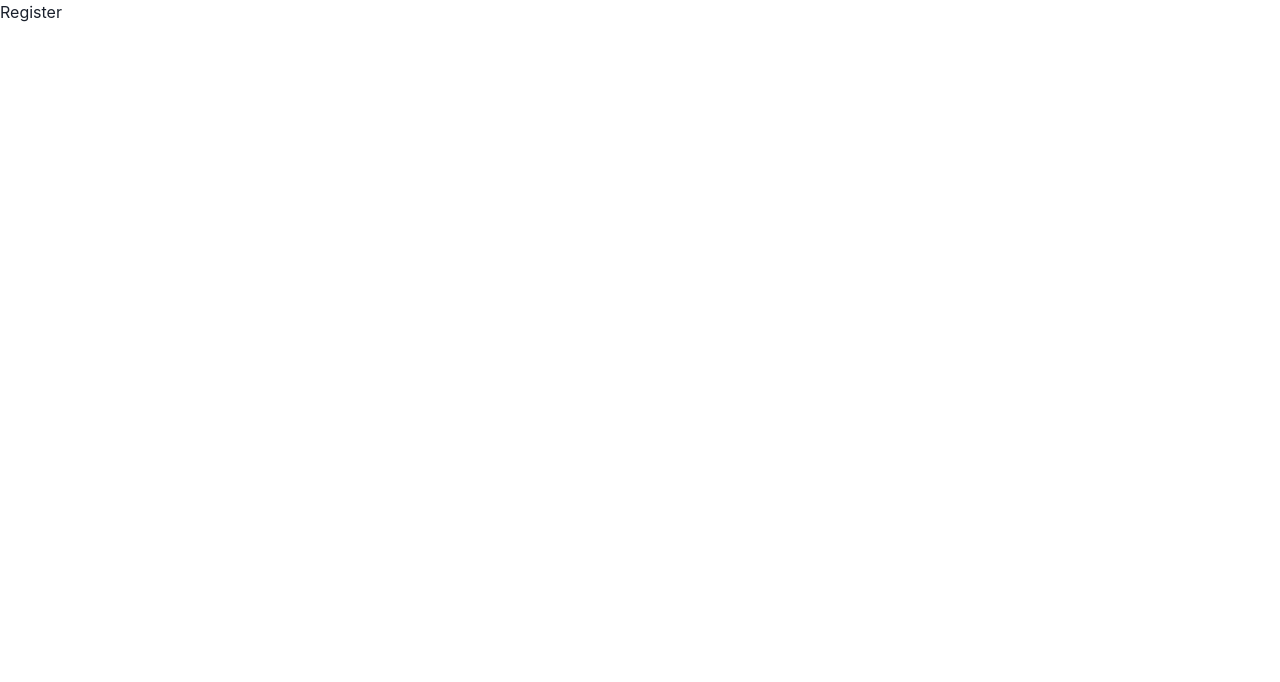
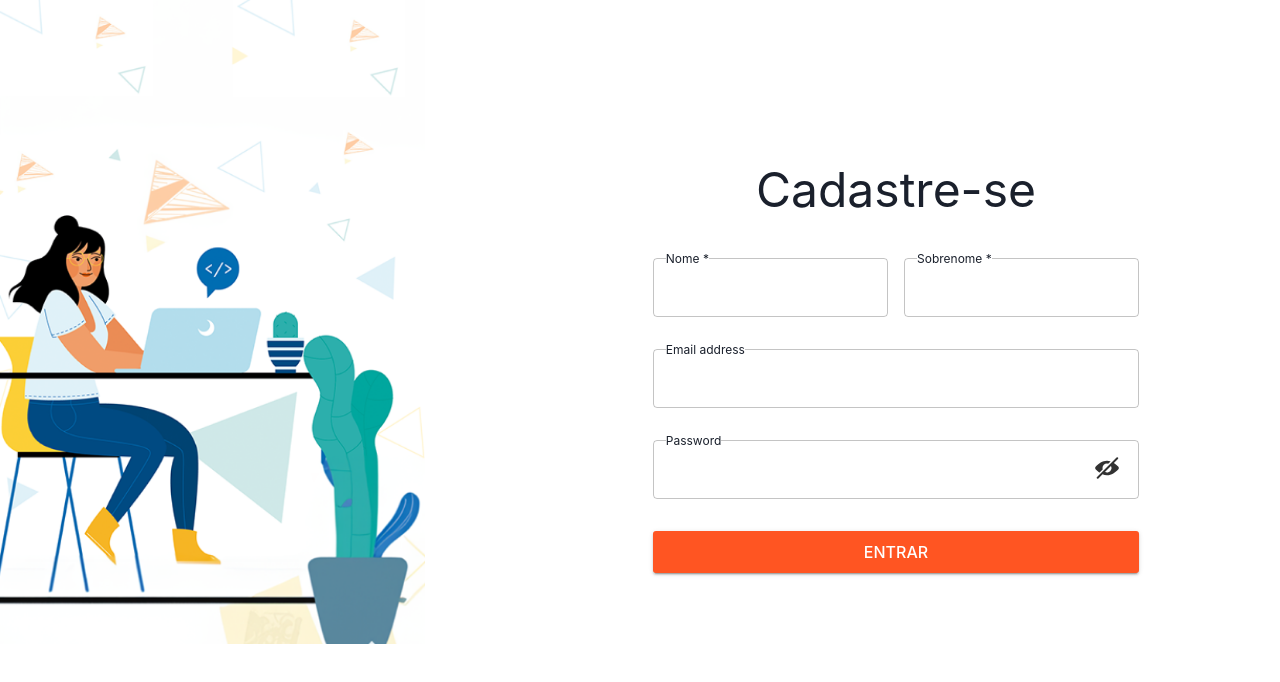
Before and after one commit to squad3-hackathon/squad3_hackathon_frontend, a React (Vite) app: page /register in a window 1280 px wide. Shown: the top 682 px of the page. Built offline with nearby package versions, Linux system fonts and the light colour scheme; the HTML template or start-up script is replaced by a standard one.

Commit message:
Criação da página de cadastro de usuário

```diff
--- a/src/Components/Login.jsx
+++ b/src/Components/Login.jsx
@@ -56,7 +56,7 @@ const Login = () => {
             justifyContent="center"
           >
             <Box w={{ base: "90vw", md: "38vw" }}>
-              <Text fontSize={[null, "1.5rem", "3rem"]}>
+              <Text fontSize={[null, "1.5rem", "3rem"]} textAlign="center">
                 Entre no Orange Portfólio
               </Text>
               <Text
--- a/src/Components/Register.jsx
+++ b/src/Components/Register.jsx
@@ -1,7 +1,126 @@
-import React from "react";
+import React, { useState } from "react";
+import {
+  Box,
+  Flex,
+  Img,
+  Text,
+  Grid,
+  GridItem,
+  InputGroup,
+  InputRightElement,
+} from "@chakra-ui/react";
+import { ViewIcon, ViewOffIcon } from "@chakra-ui/icons";
+import Input from "../Foms/Input";
+import RegisterImg from "../assets/img_cadastro.png";
+import Button from "../Foms/ButtonRegister";
+import useForm from "../Hooks/useForms";
+import { Helmet } from "react-helmet";
 
 const Register = () => {
-  return <div>Register</div>;
+  /*Show Password  */
+  const [show, setShow] = React.useState(false);
+  const handleClick = () => setShow(!show);
+
+  /*Submit Form */
+  const email = useForm();
+  const password = useForm();
+  const nome = useForm();
+  const sobrenome = useForm();
+
+  async function handleSubmit(event) {
+    event.preventDefault();
+
+    if (email.validate() && password.validate()) {
+      userLogin(email.value, password.value);
+    }
+  }
+
+  return (
+    <>
+      <header>
+        <Helmet>
+          <title>Orange - Cadastro</title>
+          <meta name="Página de Cadastro" content="register page" />
+        </Helmet>
+      </header>
+      <Flex align="center" justifyContent="center" alignItems="center">
+        <section>
+          <Box w="40vw" h="100vh" display={{ base: "none", md: "block" }}>
+            <Img src={RegisterImg} alt="imagem login" w="83%" />
+          </Box>
+        </section>
+        <section>
+          <Box
+            w={{ base: "100vw", md: "60vw" }}
+            h="100vh"
+            pt={{ base: "50%", md: "20%" }}
+            display="flex"
+            justifyContent="center"
+          >
+            <Box w={{ base: "90vw", md: "38vw" }}>
+              <Text fontSize={[null, "1.5rem", "3rem"]} textAlign="center">
+                Cadastre-se
+              </Text>
+              <form onSubmit={handleSubmit}>
+                <Grid
+                  templateColumns="repeat(auto-fit, minmax(100px, 1fr))"
+                  gap={4}
+                >
+                  <GridItem w="100%">
+                    <Input
+                      id="Nome"
+                      legend="Nome"
+                      type="text"
+                      name="Nome"
+                      isRequired
+                      {...nome}
+                    />
+                  </GridItem>
+                  <GridItem w="100%">
+                    <Input
+                      id="Sobrenome"
+                      legend="Sobrenome"
+                      type="text"
+                      name="Sobrenome"
+                      isRequired
+                      {...sobrenome}
+                    />
+                  </GridItem>
+                </Grid>
+                <Input
+                  id="Email"
+                  legend="Email address"
+                  type="text"
+                  name="email"
+                  {...email}
+                />
+                <InputGroup display="flex" flexWrap="wrap" flexDir="row">
+                  <Input
+                    id="Password"
+                    legend="Password"
+                    name="password"
+                    type={show ? "text" : "password"}
+                    placeholder="Enter password"
+                    {...password}
+                  />
+                  <InputRightElement width="2rem" m="2.5rem 1rem">
+                    <button onClick={handleClick}>
+                      {show ? (
+                        <ViewIcon w={6} h={6} color="#323232" />
+                      ) : (
+                        <ViewOffIcon w={6} h={6} color="#323232" />
+                      )}
+                    </button>
+                  </InputRightElement>
+                </InputGroup>
+                <Button>Entrar</Button>
+              </form>
+            </Box>
+          </Box>
+        </section>
+      </Flex>
+    </>
+  );
 };
 
 export default Register;
--- a/src/Foms/Input.jsx
+++ b/src/Foms/Input.jsx
@@ -10,11 +10,15 @@ const Input = ({
   onChange,
   error,
   legend,
+  isRequired,
 }) => {
   return (
     <>
       <fieldset className={styles.fieldset}>
-        <legend>{legend}</legend>
+        <legend>
+          {legend}
+          {isRequired && <span> * </span>}
+        </legend>
         <input
           id={name}
           name={name}
```
Also changed, not shown: src/assets/img_cadastro.png (added).
